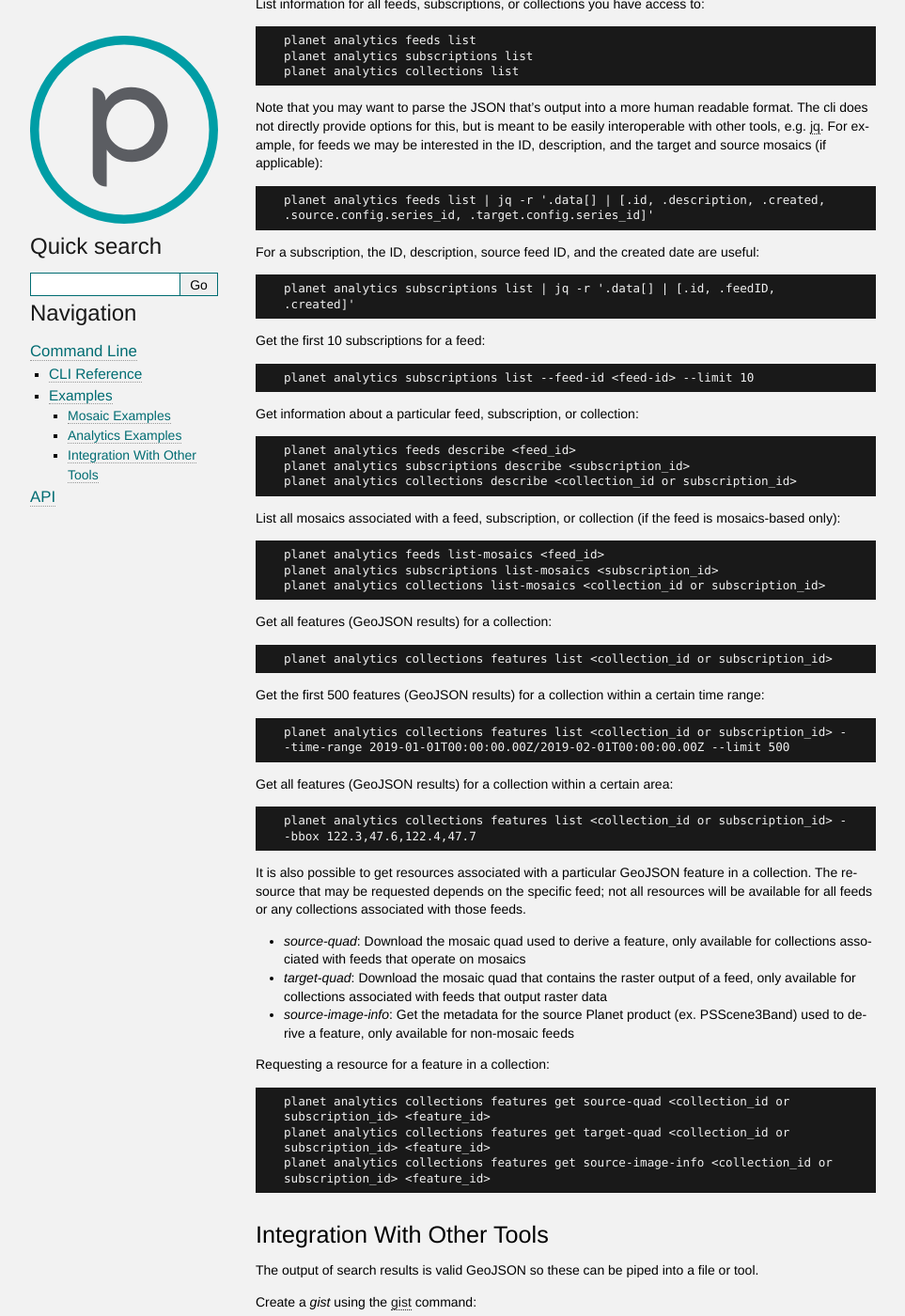
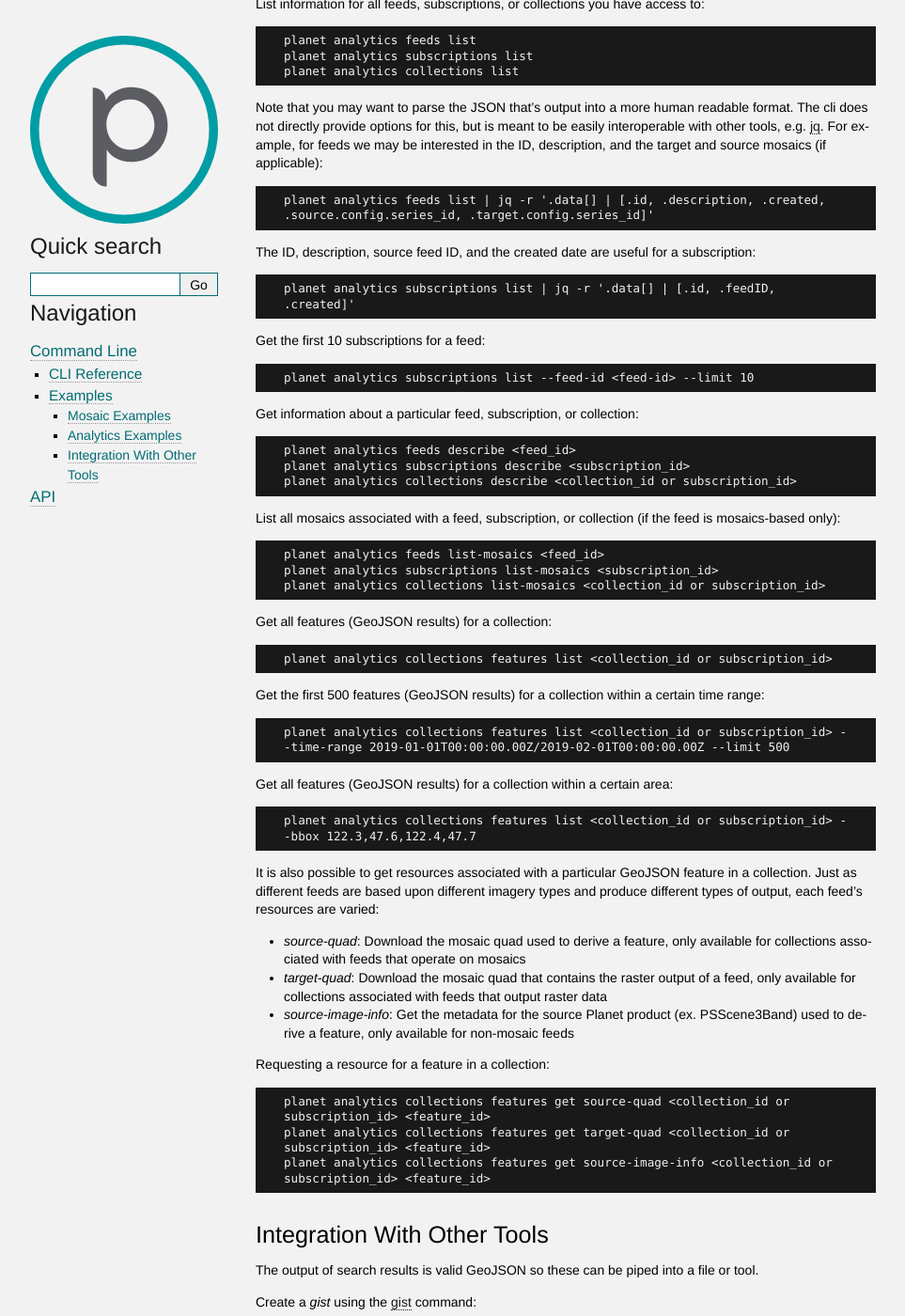
Before and after one commit to planetlabs/planet-client-python, a Sphinx documentation site: the page built from docs/source/cli/examples.rst, in a window 1280 px wide and 1400 px high, scrolled down 2156 px. Shown: the whole window at 94% size, without its empty margins (148-1111 px from the left). Built offline with Sphinx 7.4.7, drawn with Linux system fonts in a browser that asks for light colours.

Commit message:
Verbiage feedback from PO

```diff
--- a/docs/source/cli/examples.rst
+++ b/docs/source/cli/examples.rst
@@ -121,7 +122,7 @@ description, and the target and source mosaics (if applicable)::
 
     planet analytics feeds list | jq -r '.data[] | [.id, .description, .created, .source.config.series_id, .target.config.series_id]'
 
-For a subscription, the ID, description, source feed ID, and the created date are useful::
+The ID, description, source feed ID, and the created date are useful for a subscription::
 
     planet analytics subscriptions list | jq -r '.data[] | [.id, .feedID, .created]'
 
@@ -154,8 +155,8 @@ Get all features (GeoJSON results) for a collection within a certain area::
     planet analytics collections features list <collection_id or subscription_id> --bbox 122.3,47.6,122.4,47.7
 
 It is also possible to get resources associated with a particular GeoJSON feature in a collection.
-The resource that may be requested depends on the specific feed; not all resources will be available
-for all feeds or any collections associated with those feeds.
+Just as different feeds are based upon different imagery types and produce different types of
+output, each feed’s resources are varied:
 
 * `source-quad`: Download the mosaic quad used to derive a feature, only available for collections associated with feeds that operate on mosaics
 * `target-quad`: Download the mosaic quad that contains the raster output of a feed, only available for collections associated with feeds that output raster data
--- a/planet/api/__version__.py
+++ b/planet/api/__version__.py
@@ -1 +1 @@
-__version__ = '1.3.0'
+__version__ = '1.3.1'
```
Also changed, not shown: other parts of docs/source/cli/examples.rst (+1 -0 lines).
